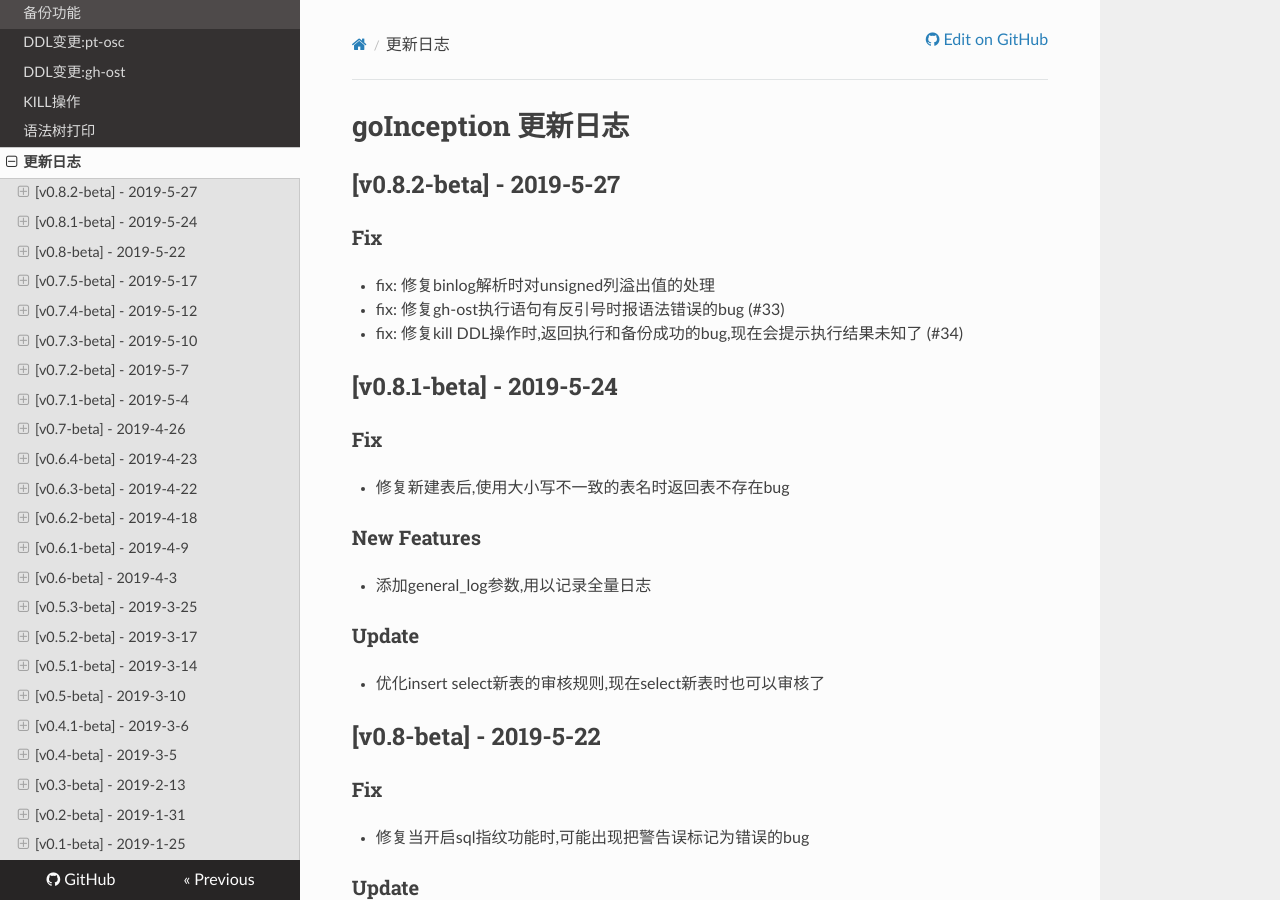
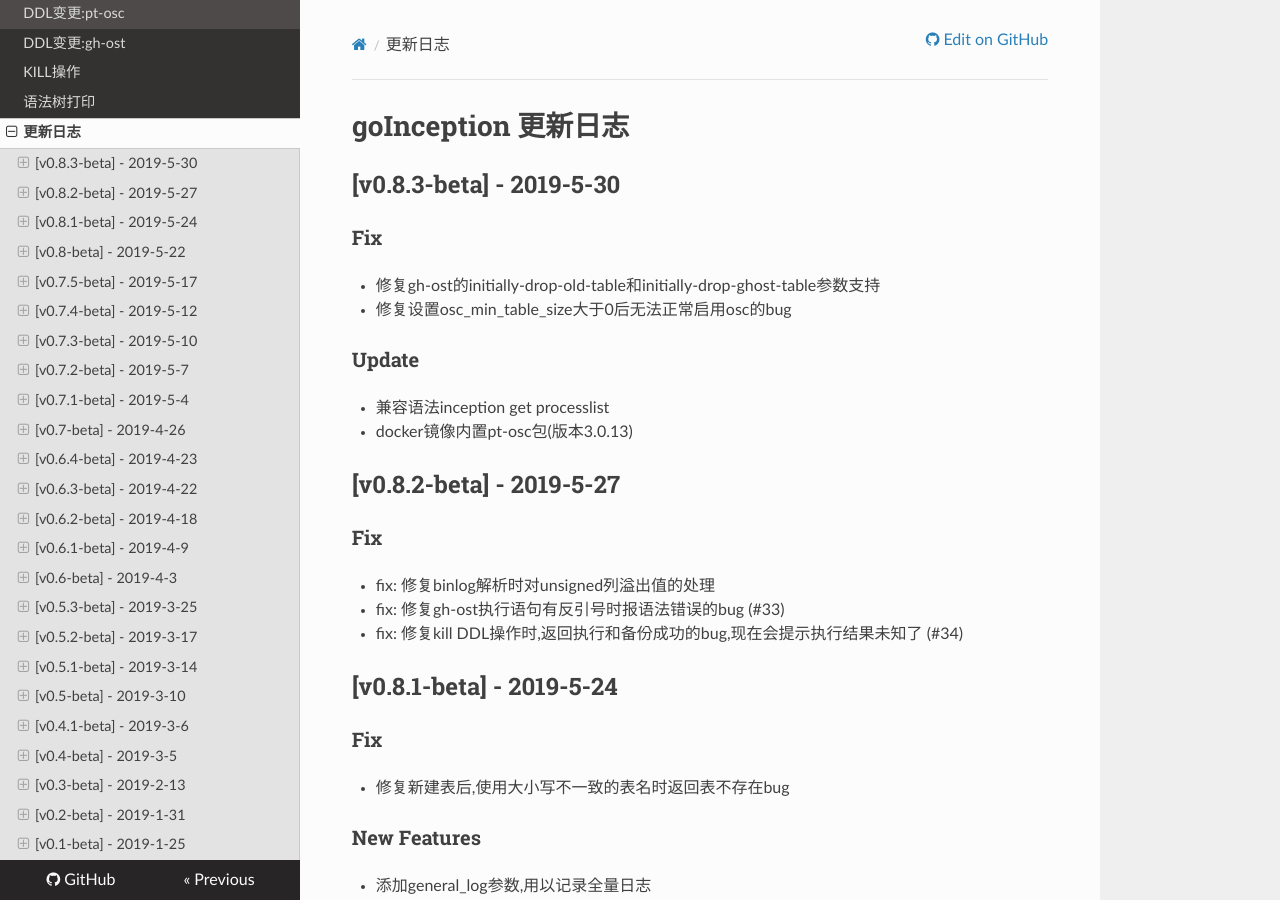
Before and after one commit to hanchuanchuan/goInception, an MkDocs documentation site: the page built from docs/changelog.md, in a window 1280 px wide and 900 px high. Built offline with MkDocs 1.6.1, drawn with Linux system fonts in a browser that asks for light colours; nearby versions of some CDN libraries.

Commit message:
release: v0.8.3

```diff
--- a/docs/changelog.md
+++ b/docs/changelog.md
@@ -1,4 +1,15 @@
 # goInception 更新日志
+
+
+## [v0.8.3-beta] - 2019-5-30
+
+### Fix
+* 修复gh-ost的initially-drop-old-table和initially-drop-ghost-table参数支持
+* 修复设置osc_min_table_size大于0后无法正常启用osc的bug
+
+### Update
+* 兼容语法inception get processlist
+* docker镜像内置pt-osc包(版本3.0.13)
 
 
 ## [v0.8.2-beta] - 2019-5-27
--- a/mkdocs.yml
+++ b/mkdocs.yml
@@ -15,7 +15,8 @@
     - 安装: install.md
     - 调用选项: params.md
     - 使用示例: demo.md
-    - 审核规则: options.md
+    - 审核选项: options.md
+    - 审核规则: rules.md
     - 备份功能: backup.md
     - DDL变更:pt-osc: osc.md
     - DDL变更:gh-ost: ghost.md
```
